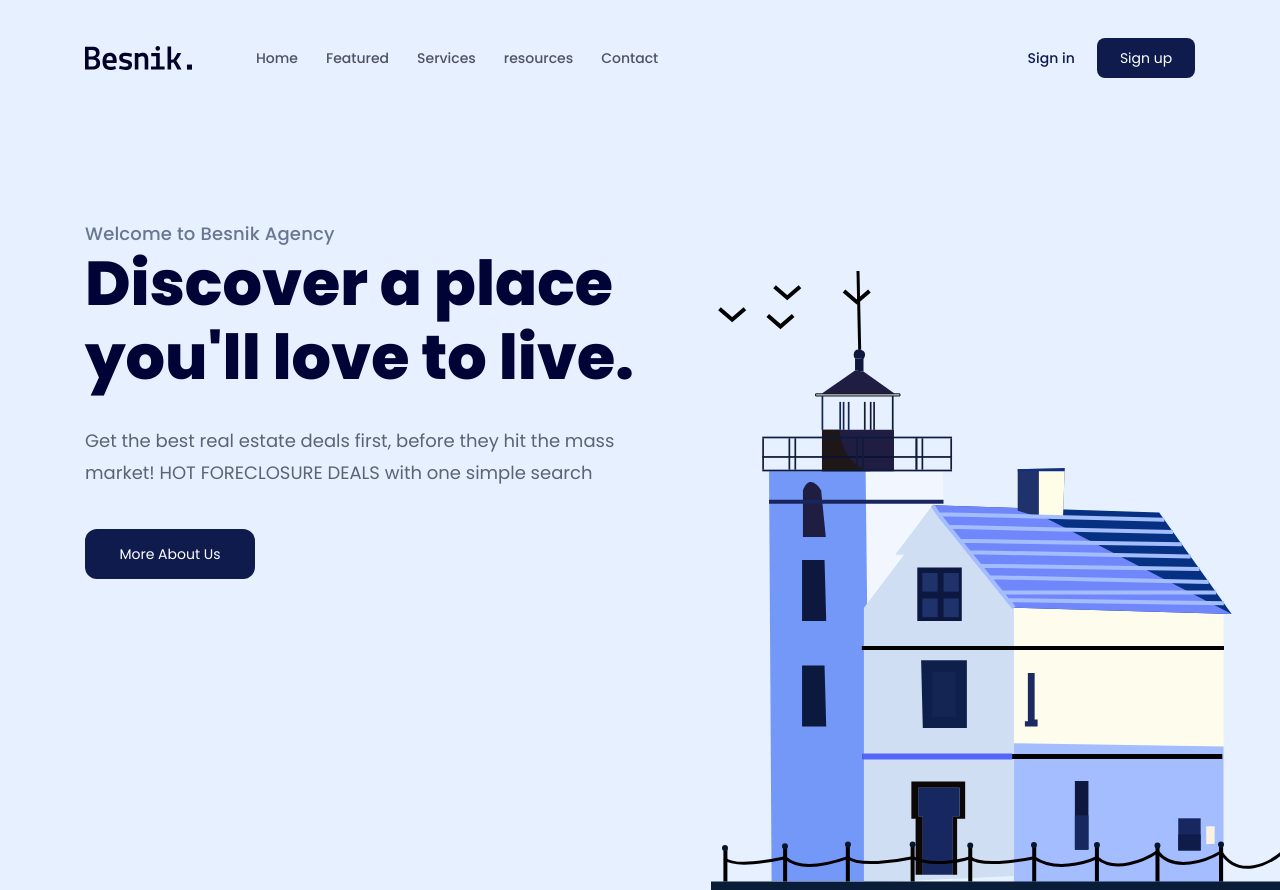
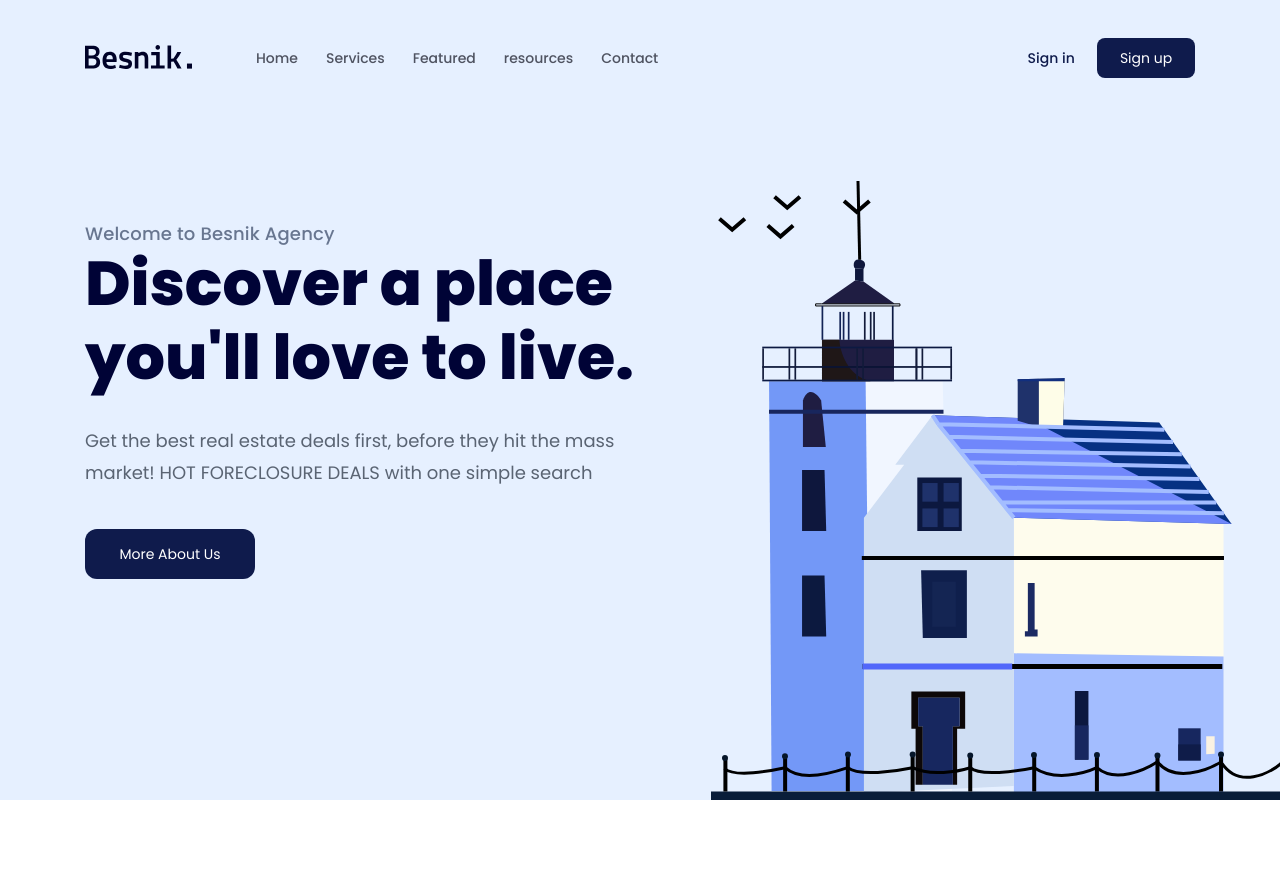
Before and after one commit to tranhieugif/f8-htmlcss-01, a plain HTML site: page index.html in a window 1280 px wide. Shown: the top 890 px of the page. Drawn offline with Linux system fonts and the light colour scheme.

Commit message:
Fix bug phần logo và navbar

```diff
--- a/asset/css/style.css
+++ b/asset/css/style.css
@@ -3,6 +3,10 @@
 }
 :root {
   --primary-color: #0f1b4c;
+}
+html,
+body {
+  scroll-behavior: smooth;
 }
 html {
   font-size: 62.5%;
@@ -11,6 +15,7 @@ body {
   font-size: 1.6rem;
   font-family: "Poppins", sans-serif;
 }
+
 /* ===============  Common  =============== */
 .content {
   width: 1110px;
@@ -39,6 +44,7 @@ a {
   -webkit-box-orient: vertical;
   overflow: hidden;
 }
+
 /* ===============  Header  =============== */
 .fixed-header {
   background-color: #e6f0ff;
@@ -52,8 +58,9 @@ a {
   display: flex;
   flex-direction: column;
   background-color: #e6f0ff;
-  height: 100vh;
+  height: calc(100vh - 90px);
 }
+
 /* ===============  Navbar  =============== */
 .navbar {
   display: flex;
--- a/index.html
+++ b/index.html
@@ -18,21 +18,23 @@
     />
   </head>
   <body>
-    <main>
+    <main id="Home">
       <!-- Header -->
       <header class="fixed-header">
         <div class="content">
           <!-- Navbar -->
           <nav class="navbar">
             <!-- logo -->
-            <img src="./asset/img/Logo.svg" alt="Besnik" />
+            <a href="#!">
+              <img src="./asset/img/Logo.svg" alt="Besnik" />
+            </a>
             <!-- Navigation -->
             <ul>
-              <li><a href="#!">Home</a></li>
-              <li><a href="#!">Featured</a></li>
-              <li><a href="#!">Services</a></li>
-              <li><a href="#!">resources</a></li>
-              <li><a href="#!">Contact</a></li>
+              <li><a href="#Home">Home</a></li>
+              <li><a href="#Services">Services</a></li>
+              <li><a href="#Featured">Featured</a></li>
+              <li><a href="#Resources">resources</a></li>
+              <li><a href="#Contact">Contact</a></li>
             </ul>
             <!-- Action -->
             <div class="actions">
@@ -103,7 +105,7 @@
       </div>
 
       <!-- Guides -->
-      <div class="guides">
+      <div id="Services" class="guides">
         <div class="content">
           <h2 class="sub-title">How its works?</h2>
           <p class="desc">
@@ -158,7 +160,7 @@
       </div>
 
       <!-- Featured -->
-      <div class="featured">
+      <div id="Featured" class="featured">
         <div class="content">
           <header>
             <h2 class="sub-title">Featured Properties</h2>
@@ -259,7 +261,7 @@
       </div>
 
       <!-- Stats -->
-      <div class="stats">
+      <div id="Resources" class="stats">
         <div class="content">
           <div class="row">
             <div class="img-block">
@@ -347,7 +349,7 @@
       </div>
 
       <!-- Subcription -->
-      <div class="subcription">
+      <div id="Contact" class="subcription">
         <div class="content">
           <div class="body">
             <div class="info">
```
